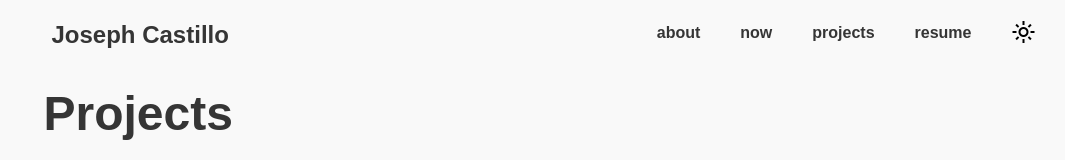
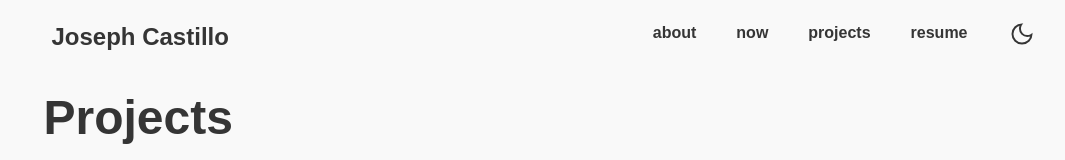
Before and after one commit to jcstlo/personal-site, a React (Vite) app: page /projects in a window 1280 px wide. Shown: the top 160 px of the page, without its empty margins (89-1154 px from the left). Built offline with nearby package versions, Linux system fonts and the light colour scheme; a web font is replaced by a local one.

Commit message:
Toggle dark mode icon based on current mode

```diff
--- a/index.html
+++ b/index.html
@@ -4,7 +4,6 @@
     <meta charset="UTF-8" />
     <meta name="viewport" content="width=device-width, initial-scale=1.0" />
     <title>Joseph Castillo</title>
-    <link rel="stylesheet" href="https://fonts.googleapis.com/css2?family=Material+Symbols+Outlined:opsz,wght,FILL,GRAD@40,400,0,0" />
     <link rel="preconnect" href="https://fonts.bunny.net">
     <link href="https://fonts.bunny.net/css?family=albert-sans:300,400,700" rel="stylesheet" />
     <link href="./src/output.css" rel="stylesheet">
--- a/src/ThemeButton.jsx
+++ b/src/ThemeButton.jsx
@@ -14,9 +14,16 @@ function ThemeButton() {
     }
   }
 
+  let icon;
+  if (darkMode) {
+    icon = <img class="w-7 h-7" src="light_mode_sun.svg"></img>;
+  } else {
+    icon = <img class="w-7 h-7" src="dark_mode_moon.svg"></img>;
+  }
+
   return (
     <button onClick={toggleDarkMode}>
-      <span class="material-symbols-outlined"> light_mode </span>
+      {icon}
     </button>
   )
 }
--- a/src/output.css
+++ b/src/output.css
@@ -658,6 +658,10 @@ video {
   height: 15rem;
 }
 
+.h-7 {
+  height: 1.75rem;
+}
+
 .h-9 {
   height: 2.25rem;
 }
@@ -676,6 +680,10 @@ video {
 
 .w-60 {
   width: 15rem;
+}
+
+.w-7 {
+  width: 1.75rem;
 }
 
 .w-72 {
@@ -845,11 +853,6 @@ video {
   color: rgb(53 53 53 / var(--tw-text-opacity));
 }
 
-.text-darkModeText {
-  --tw-text-opacity: 1;
-  color: rgb(249 249 249 / var(--tw-text-opacity));
-}
-
 .underline {
   text-decoration-line: underline;
 }
```
Also changed, not shown: public/dark_mode_moon.svg (added), public/light_mode_sun.svg (added).
